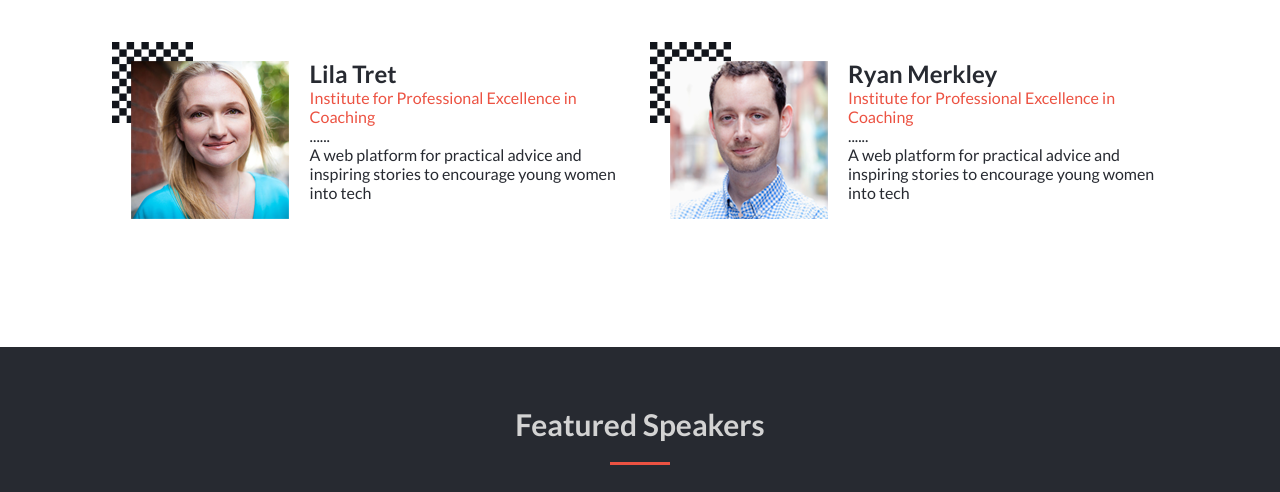
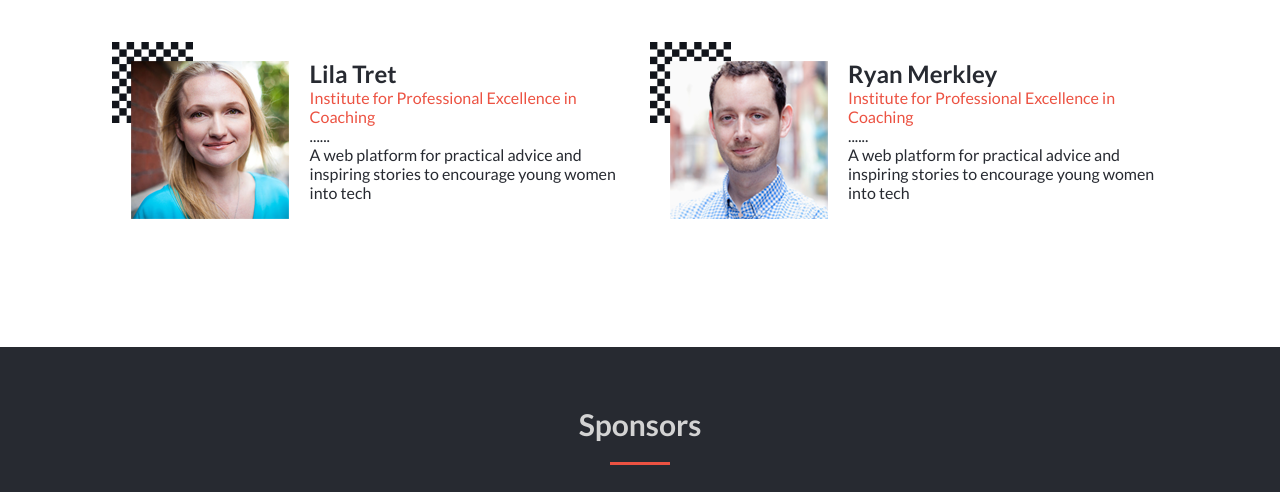
Before and after one commit to Allenkeys/wogrammer, a website: page index.html in a window 1280 px wide. Shown: the part 2225-2717 px from the top of the page. Drawn offline with Linux system fonts and the light colour scheme.

Commit message:
Correct sponsors sections heading

```diff
--- a/index.html
+++ b/index.html
@@ -85,7 +85,7 @@
     </section>
     <!-- Sponsorship banners section -->
     <Section class="sponsors-wrapper">
-        <h2 class="timeline">featured speakers</h2>
+        <h2 class="timeline">sponsors</h2>
         <hr class="line">
 
         <div class="sponsors-container">
```
Also changed, not shown: about.html (+1 -1 lines).
